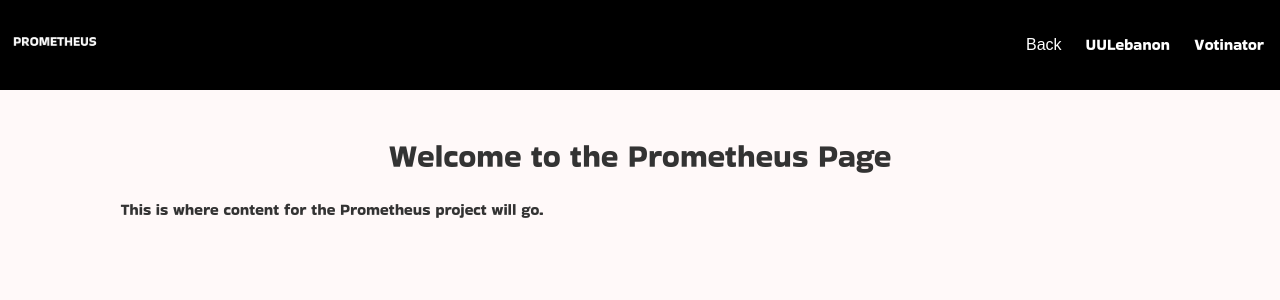
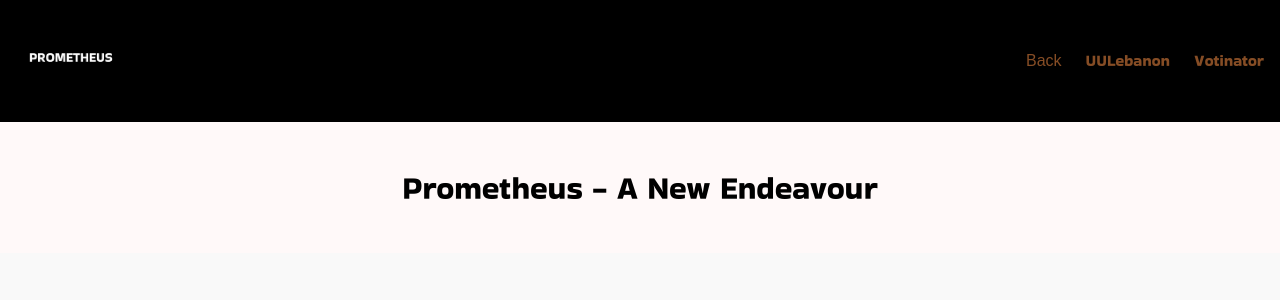
Before and after one commit to MiguelIbrahimE/PersonalPage, a React (Create React App) app: page /prometheus in a window 1280 px wide. Shown: the top 300 px of the page. Built offline with nearby package versions, Linux system fonts and the light colour scheme.

Commit message:
updating the structure of the folders, it needs it

```diff
--- a/src/Prometheus.js
+++ b/src/Prometheus.js
@@ -14,35 +14,56 @@ function Prometheus() {
     };
 
     return (
-        <div className="prometheus-page font-prometheus" style={{ color: colorBlack }}>
-            <nav className="navbar" style={{ backgroundColor: colorBlack }}>
+        <div className="prometheus-page font-prometheus" style={{color: colorBlack}}>
+            <nav className="navbar" style={{backgroundColor: colorBlack}}>
                 {/* Logo section */}
                 <div className="navbar-logo-container">
-                    <img src={prometheusImage} alt="Prometheus Logo" className="navbar-logo" />
+                    <img src={prometheusImage} alt="Prometheus Logo" className="navbar-logo"/>
                 </div>
 
                 {/* Navbar items */}
                 <ul className="nav-links">
                     <li>
-                        <button onClick={handleBackClick} className="nav-link" style={{ color: colorBrown }}>Back</button>
+                        <button onClick={handleBackClick} className="nav-link" style={{color: colorBrown}}>Back</button>
                     </li>
                     <li>
-                        <a href="https://example.com/uuLebanon" target="_blank" rel="noopener noreferrer" className="nav-link" style={{ color: colorBrown }}>
+                        <a href="https://example.com/uuLebanon" target="_blank" rel="noopener noreferrer"
+                           className="nav-link" style={{color: colorBrown}}>
                             UULebanon
                         </a>
                     </li>
                     <li>
-                        <a href="https://example.com/votinator" target="_blank" rel="noopener noreferrer" className="nav-link" style={{ color: colorBrown }}>
+                        <a href="https://example.com/votinator" target="_blank" rel="noopener noreferrer"
+                           className="nav-link" style={{color: colorBrown}}>
                             Votinator
                         </a>
                     </li>
                 </ul>
             </nav>
 
-            <div className="content" style={{ color: colorBrown }}>
-                <h1>Welcome to the Prometheus Page</h1>
-                <p>This is where content for the Prometheus project will go.</p>
+            <div className="content" style={{color: colorBrown}}>
+                <h1>Prometheus - A New Endeavour</h1>
             </div>
+            <section className="project-grid-section">
+                <div className="project-grid">
+                    <div className="grid-item" data-aos="fade-up">
+                        <a href="/prometheus" className="grid-link">
+                            <img src={"/uuLebanon.png"} alt="Project 1" className="grid-image"/>
+                            <div className="grid-overlay">
+                                <span className="grid-text">UULebanon</span>
+                            </div>
+                        </a>
+                    </div>
+                    <div className="grid-item" data-aos="fade-up">
+                        <a href="https://example.com/uuLebanon" target="_blank" rel="noopener noreferrer">
+                            <img src={"/votinator.png"} alt="Project 2" className="grid-image"/>
+                            <div className="grid-overlay">
+                                <span className="grid-text">Shh</span>
+                            </div>
+                        </a>
+                    </div>
+                </div>
+            </section>
         </div>
     );
 }
--- a/src/css/Prometheus.css
+++ b/src/css/Prometheus.css
@@ -1,13 +1,23 @@
-.prometheus-page {
-    font-family: Arial, sans-serif;
+/* src/css/Prometheus.css */
+
+@font-face {
+    font-family: 'PrometheusFont';
+    src: url('../Prometheus/font/P.ttf') format('truetype');
+    font-weight: normal;
+    font-style: normal;
+}
+
+/* Apply the custom font to all text */
+.prometheus-page, .font-prometheus {
+    font-family: 'PrometheusFont', Arial, sans-serif;
 }
 
 .navbar {
     display: flex;
     align-items: center;
-    padding-right: 1rem;
-    background-color: #000000;
-    color: #fff;
+    padding: 1rem;
+    background-color: #000000; /* Black background color */
+    color: #864D25; /* Brown color for text in navbar */
 }
 
 .navbar-logo-container {
@@ -27,7 +37,7 @@
 }
 
 .nav-link {
-    color: #fff;
+    color: #864D25; /* Brown color for navbar links */
     text-decoration: none;
     font-size: 1rem;
     cursor: pointer;
@@ -42,15 +52,5 @@
 .content {
     padding: 2rem;
     text-align: center;
+    color: #000000; /* Black color for main content text */
 }
-@font-face {
-    font-family: 'PrometheusFont'; /* Replace with your font's actual name if different */
-    src: url('../Prometheus/font/P.ttf') format('truetype'),
-    url('../Prometheus/font/P.ttf') format('truetype'); /* Adjust formats as needed */
-    font-weight: normal;
-    font-style: normal;
-}
-
-.font-prometheus {
-    font-family: 'PrometheusFont', Arial, sans-serif; /* Fallbacks in case the custom font doesn't load */
-}
```
